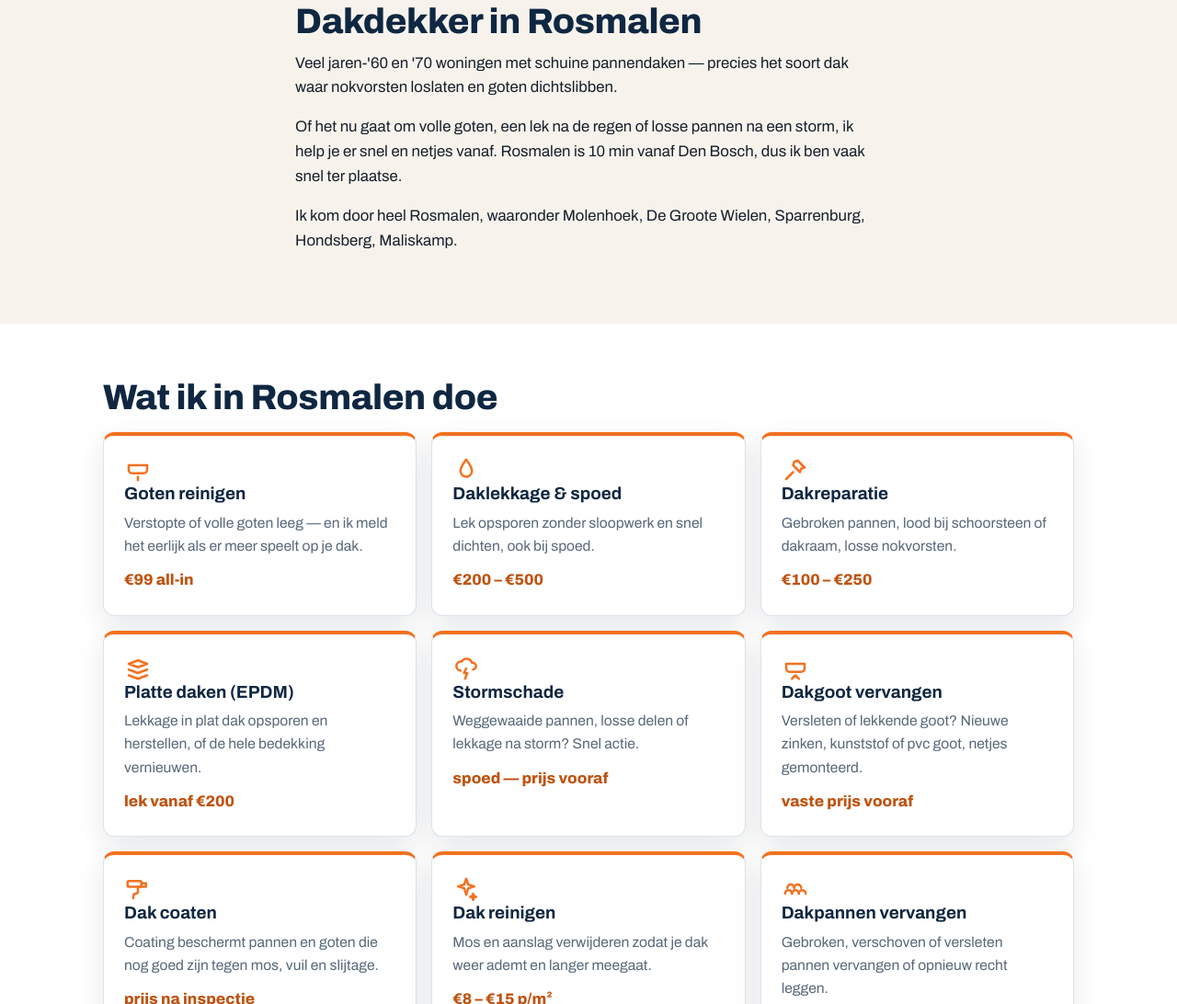
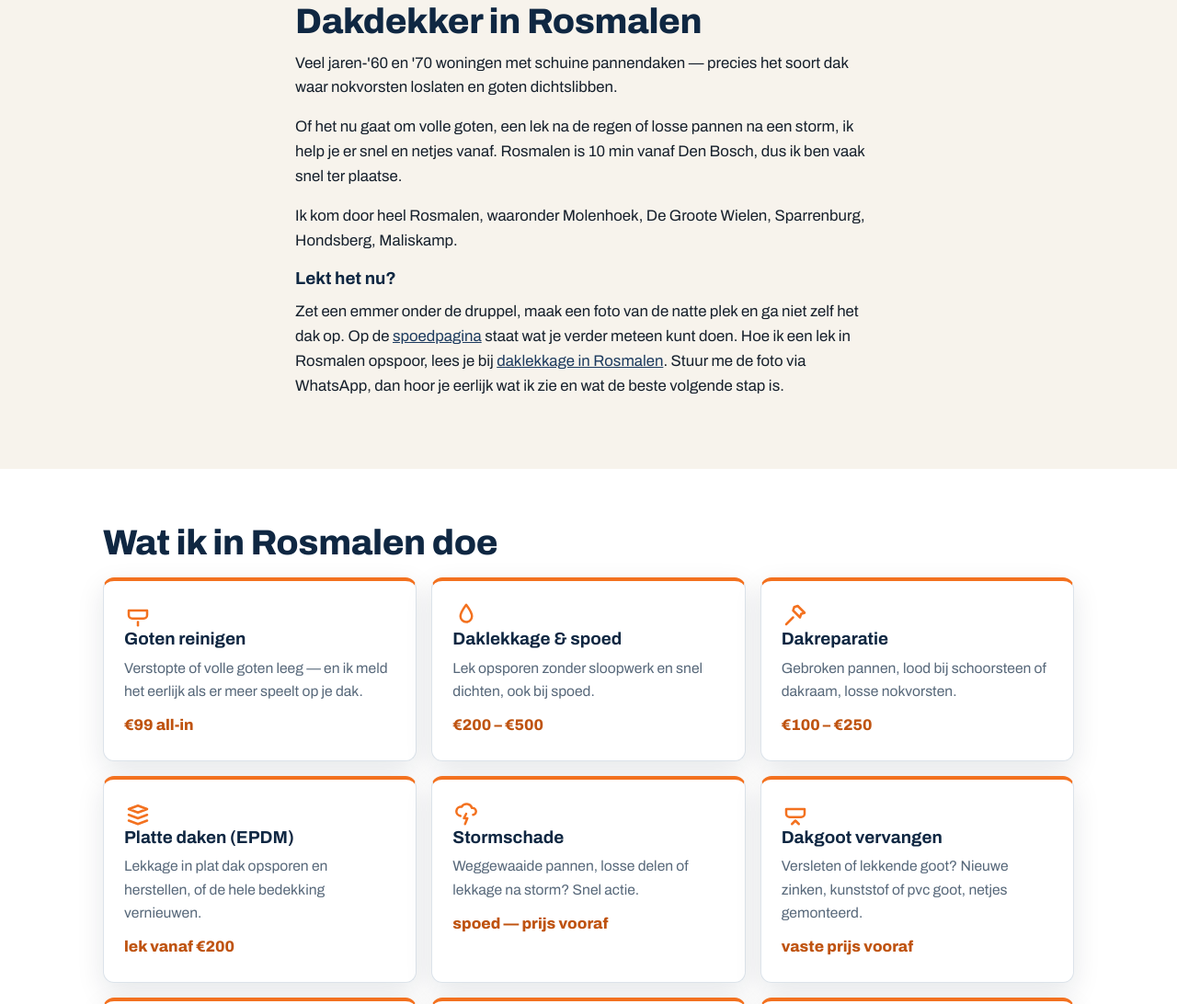
Before and after one commit to offertespoeddakservice-source/offertespoeddakservice-source.github.io, an Astro site: page /werkgebied/rosmalen in a window 1280 px wide. Shown: the part 729-1821 px from the top of the page at 92% size. Built offline with nearby package versions, Linux system fonts and the light colour scheme; Astro itself is replaced by a stand-in of ours.

Commit message:
SEO 2026-10-21 tip 2: Plaatspagina's: kort blok 'Lekt het nu?' met link naar spoed en naar daklekkage in die plaats

```diff
--- a/src/pages/werkgebied/[plaats].astro
+++ b/src/pages/werkgebied/[plaats].astro
@@ -16,6 +16,7 @@ const titel = `Dakdekker in ${p.naam}`;
 const matrixVoorPlaats = MATRIX.filter((c) => c.plaats === p.slug)
   .map((c) => getDienst(c.dienst))
   .filter((d) => d);
+const heeftLekPagina = MATRIX.some((c) => c.plaats === p.slug && c.dienst === "daklekkage");
 
 const faq = [
   { v: `Werk je in heel ${p.naam}?`, a: `Ja, ik werk in heel ${p.naam}${p.wijken.length ? `, onder andere ${p.wijken.slice(0, 3).join(", ")}` : ""} en de directe omgeving. ${p.reistijd ? `Het is maar ${p.reistijd}.` : ""}` },
@@ -74,6 +75,15 @@ const schema = [
       {p.wijken.length > 0 && (
         <p>Ik kom door heel {p.naam}, waaronder {p.wijken.join(", ")}.</p>
       )}
+      <h3>Lekt het nu?</h3>
+      <p>
+        Zet een emmer onder de druppel, maak een foto van de natte plek en ga niet zelf het dak op.
+        Op de <a href="/spoed/">spoedpagina</a> staat wat je verder meteen kunt doen.
+        {heeftLekPagina
+          ? <>Hoe ik een lek in {p.naam} opspoor, lees je bij <a href={`/werkgebied/${p.slug}/daklekkage/`}>daklekkage in {p.naam}</a>.</>
+          : <>Hoe ik een lek opspoor zonder onnodig sloopwerk, lees je bij <a href="/diensten/daklekkage/">daklekkage</a>.</>}
+        Stuur me de foto via WhatsApp, dan hoor je eerlijk wat ik zie en wat de beste volgende stap is.
+      </p>
     </div>
   </section>
 
```
